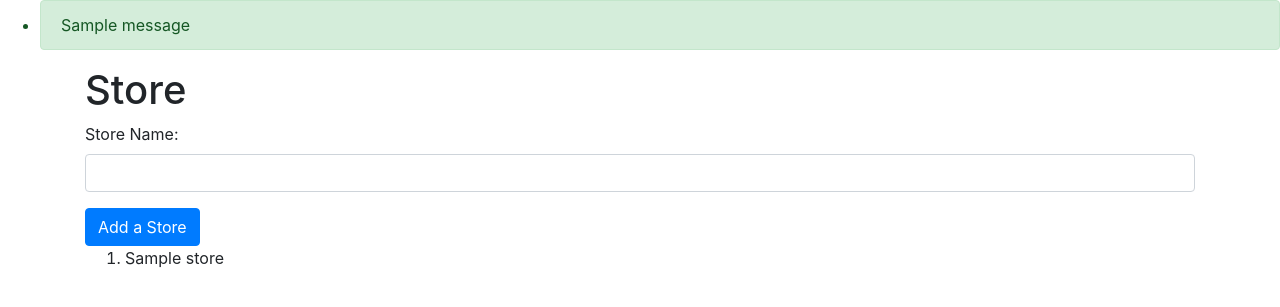
After one commit to sunnyyap1011/Sunny-Taipei-2019-Python-PostgreSQL-Bootstrap, a Python web app: template templates/store.html in a window 1280 px wide. The commit adds this page. Shown: the top 307 px of the page. Run offline with Jinja, Linux system fonts and the light colour scheme; the template is opened without the code that fills it: most values are stand-ins (such as "Sample title", 1, 10 or a date in 2020); one stand-in notice (Sample message) is shown; some libraries are stand-ins or nearby versions.

Commit message:
Added Store template in templates and Store view in server.py

```diff
--- a/templates/_layout.html
+++ b/templates/_layout.html
@@ -7,6 +7,16 @@
     <link rel="stylesheet" href="https://stackpath.bootstrapcdn.com/bootstrap/4.3.1/css/bootstrap.min.css" integrity="sha384-ggOyR0iXCbMQv3Xipma34MD+dH/1fQ784/j6cY/iJTQUOhcWr7x9JvoRxT2MZw1T" crossorigin="anonymous">
 </head>
 <body>
+    <!-- put flash here -->
+    {% with messages = get_flashed_messages(with_categories=true) %}
+        {% if messages %}
+            <ul class=flashes>
+                {% for category, message in messages %}
+                <li class="alert alert-{{ category }}">{{message}}</li>
+                {% endfor %}
+            </ul>
+        {% endif %}
+    {% endwith %}
     <div class="container">
         {% block content %}
         {% endblock %}
--- /dev/null
+++ b/templates/store.html
@@ -0,0 +1,16 @@
+{% extends "_layout.html" %}
+{% block content %}
+<h1>Store</h1>
+<form action={{ url_for('create') }} method="POST">
+    <div class="form-group">
+        <label for="store_name">Store Name:</label>
+        <input type="text" name="store_name" class="form-control"/>
+    </div>
+    <button type="submit" class="btn btn-primary">Add a Store</button>
+</form>
+<ol>
+    {% for store in stores %}
+        <li>{{store.name}}</li>
+    {% endfor %}
+</ol>
+{% endblock %}
```
Also changed, not shown: server.py (+37 -2 lines).
